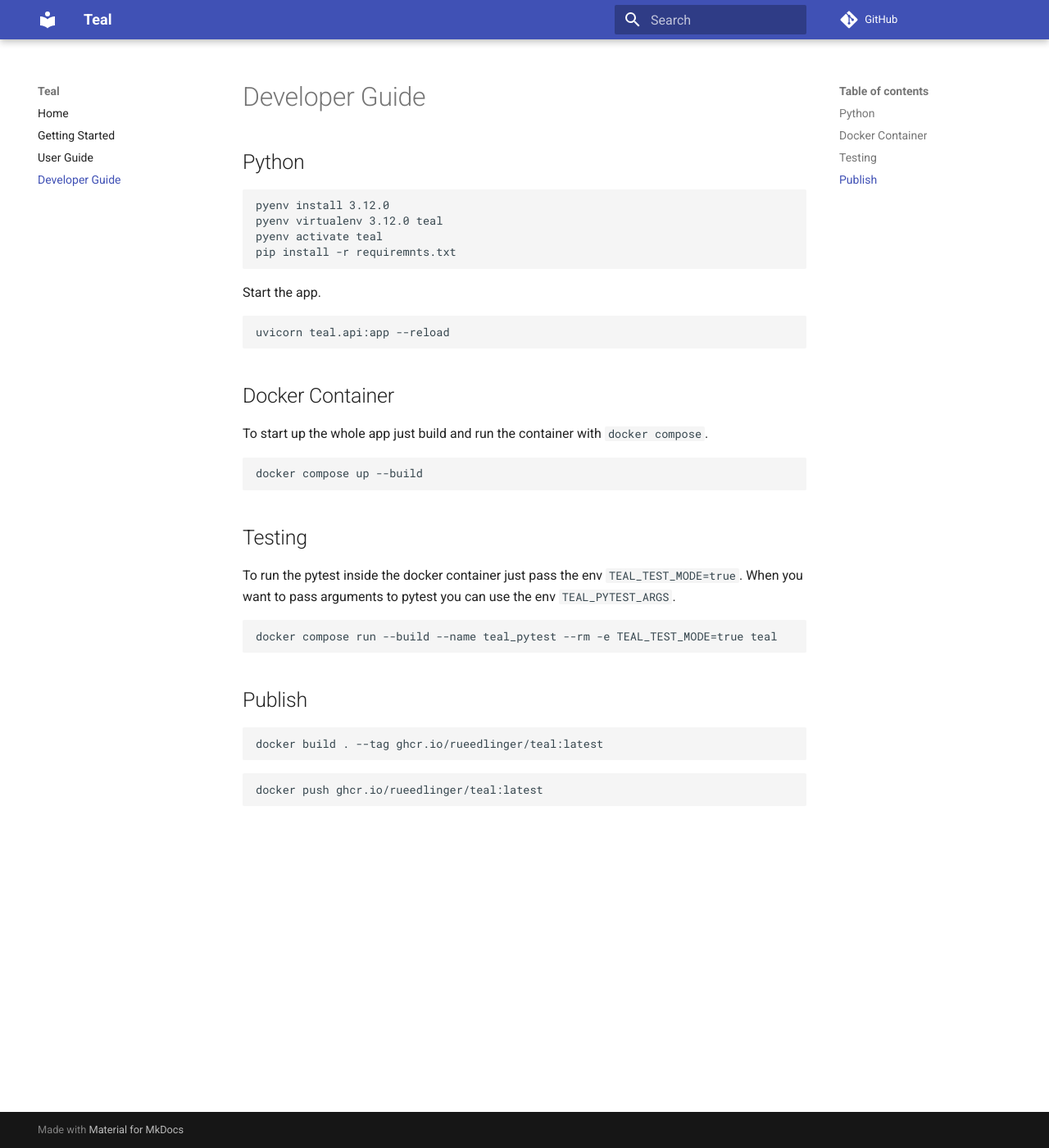
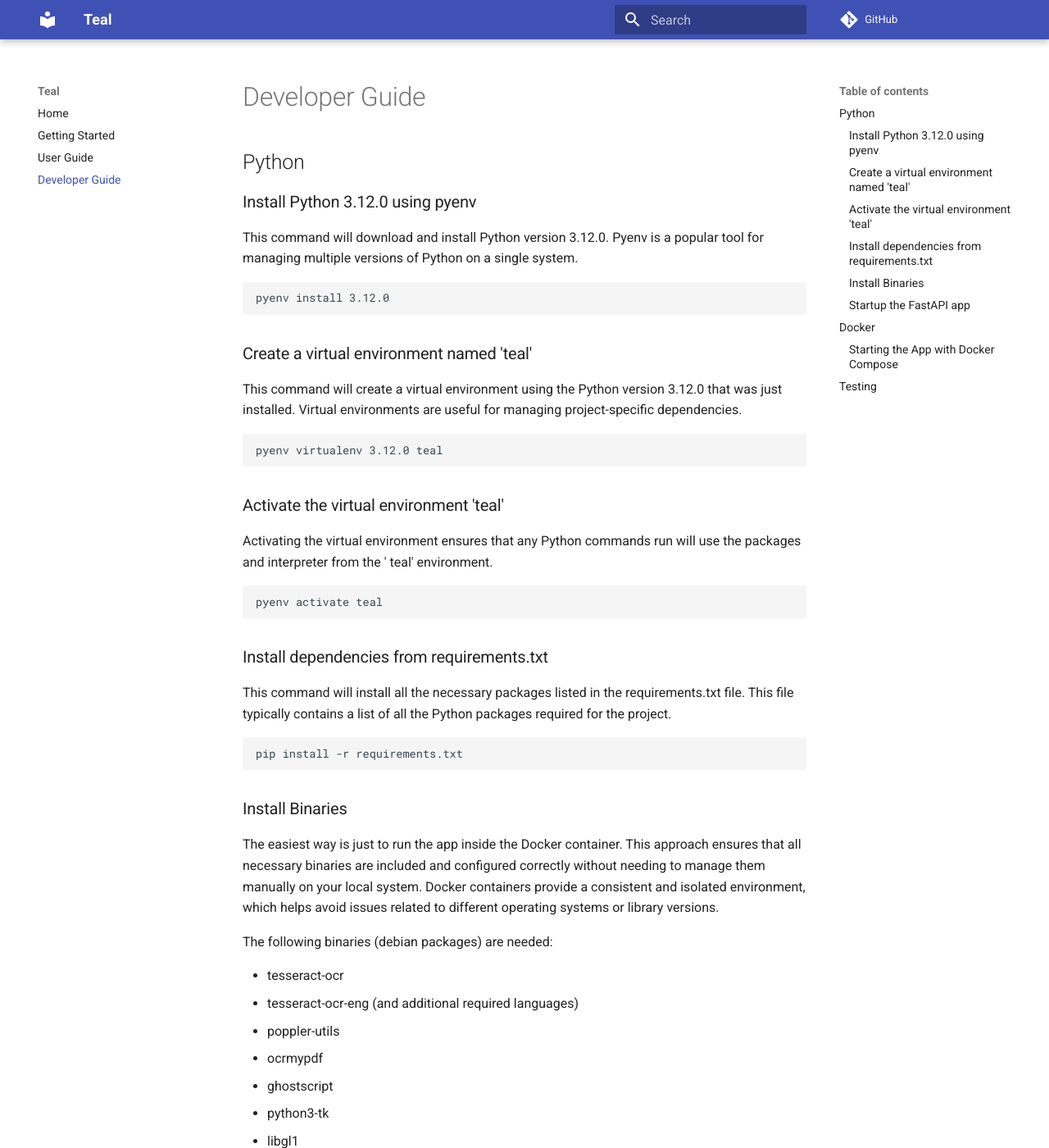
Before and after one commit to rueedlinger/teal, an MkDocs documentation site: the page built from docs/developer_guide.md, in a window 1280 px wide and 1400 px high. Shown: the whole window at 82% size. Built offline with MkDocs 1.6.1 and Material for MkDocs 9.7.7, drawn with Linux system fonts in a browser that asks for light colours; comment, search, counter and statistics services are not loaded; some of the changed text lies outside the part shown.

````diff
--- a/docs/developer_guide.md
+++ b/docs/developer_guide.md
@@ -2,22 +2,86 @@
 
 ## Python
 
+### Install Python 3.12.0 using pyenv
+
+This command will download and install Python version 3.12.0. Pyenv is a popular tool for managing multiple versions of
+Python on a single system.
+
 ```bash
 pyenv install 3.12.0
-pyenv virtualenv 3.12.0 teal
-pyenv activate teal
-pip install -r requiremnts.txt
 ```
 
-Start the app.
+### Create a virtual environment named 'teal'
+
+This command will create a virtual environment using the Python version 3.12.0 that was just installed. Virtual
+environments are useful for managing project-specific dependencies.
+
+```bash
+pyenv virtualenv 3.12.0 teal
+```
+
+### Activate the virtual environment 'teal'
+
+Activating the virtual environment ensures that any Python commands run will use the packages and interpreter from the '
+teal' environment.
+
+```bash
+pyenv activate teal
+```
+
+### Install dependencies from requirements.txt
+
+This command will install all the necessary packages listed in the requirements.txt file. This file typically contains a
+list of all the Python packages required for the project.
+
+```bash
+pip install -r requirements.txt
+```
+
+### Install Binaries
+
+The easiest way is just to run the app inside the Docker container. This approach ensures that all necessary binaries
+are included and configured correctly without needing to manage them manually on your local system. Docker containers
+provide a consistent and isolated environment, which helps avoid issues related to different operating systems or
+library versions.
+
+The following binaries (debian packages) are needed:
+
+- tesseract-ocr
+- tesseract-ocr-eng (and additional required languages)
+- poppler-utils
+- ocrmypdf
+- ghostscript
+- python3-tk
+- libgl1
+- libreoffice
+- default-jre-headless
+- libreoffice-java-common
+- jodconverter
+
+The following binaries must be installed manually:
+
+- verapdf
+
+### Startup the FastAPI app
+
+This will start the FastAPI app. BUT Some APIs within the FastAPI application may depend on external binaries or system
+packages. Make sure these dependencies are installed and properly configured on your system. For instance, if an API
+endpoint requires tesseract or libreoffice, these binaries must be available in your system's PATH.
 
 ```bash
 uvicorn teal.api:app --reload
 ```
 
-## Docker Container
+## Docker
 
-To start up the whole app just build and run the container with `docker compose`.
+### Starting the App with Docker Compose
+
+To start up the whole app with all libraries and binaries, just build and run the container with Docker Compose. This
+approach ensures that the entire application, including all dependencies and necessary binaries, is consistently and
+reliably set up in a containerized environment.
+
+To build and run the container, use the following command
 
 ```bash
 docker compose up --build
@@ -31,13 +95,3 @@ arguments to pytest you can use the env `TEAL_PYTEST_ARGS`.
 ```bash
 docker compose run --build --name teal_pytest --rm -e TEAL_TEST_MODE=true teal
 ```
-
-## Publish
-
-```bash
-docker build . --tag ghcr.io/rueedlinger/teal:latest
-```
-
-```bash
-docker push ghcr.io/rueedlinger/teal:latest
-```
````
Also changed, not shown: docs/getting_started.md (+53 -8 lines), 12 other files.
